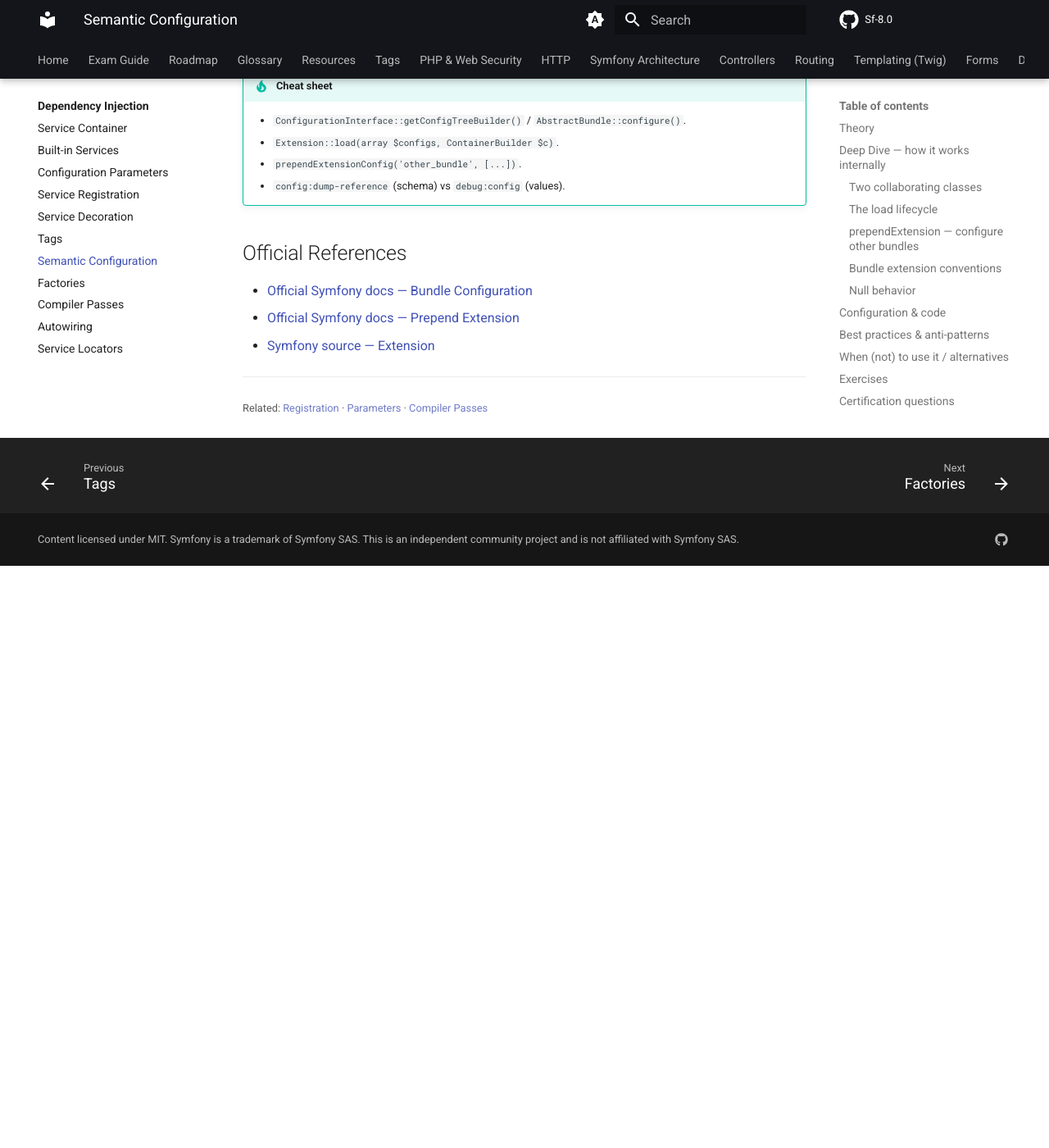
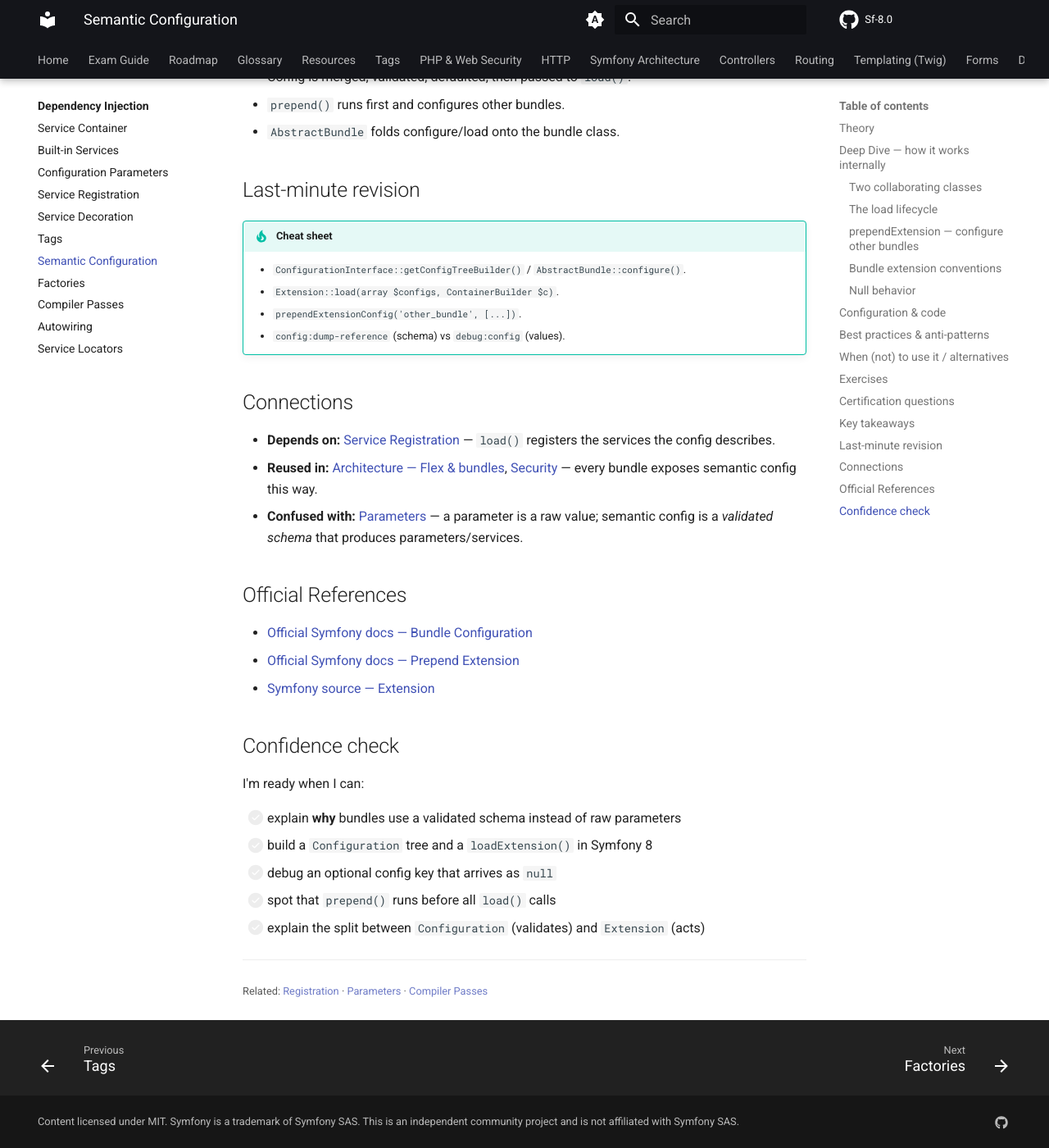
Before and after one commit to jasseryah-mazars/Sf-8.0, an MkDocs documentation site: the page built from docs/dependency-injection/semantic-config.md, in a window 1280 px wide and 1400 px high, scrolled down 5263 px. Shown: the whole window at 82% size. Built offline with MkDocs 1.6.1 and Material for MkDocs 9.7.7, drawn with Linux system fonts in a browser that asks for light colours; comment, search, counter and statistics services are not loaded; the version menu is left out; before the commit the page ends 5953 px from its top, so only the background shows below that; some of the changed text lies outside the part shown.

Commit message:
docs(learning): mentor layer — more areas (Connections/Confidence/Predict + Critical narrative)
Co-Authored-By: Claude Opus 4.8 <noreply@anthropic.com>
Claude-Session: https://claude.ai/code/session_01JZmgF9DXThim3UADm1BKVL

```diff
--- a/docs/dependency-injection/semantic-config.md
+++ b/docs/dependency-injection/semantic-config.md
@@ -36,6 +36,16 @@ its own root key (e.g. `framework:`, `security:`, `app:`). Instead of raw
 parameters, the bundle defines a **schema** (`Configuration`) and an
 **extension** (`Extension`) that reads validated values and registers the right
 services and parameters. This is how bundle options become working services.
+
+!!! question "Predict first"
+    Your bundle needs to set a default for *another* bundle (say a `framework`
+    option). In which method do you do it, and does it run before or after the other
+    bundle's `load()`?
+
+??? note "Reveal"
+    Use `prepend()` (`PrependExtensionInterface`) and
+    `prependExtensionConfig('framework', [...])`. It runs **before** all `load()`
+    calls, so the target bundle loads with your defaults merged in.
 
 ## Deep Dive — how it works internally
 
@@ -246,11 +256,31 @@ to set sane defaults for another bundle, not to override user intent.
     - `prependExtensionConfig('other_bundle', [...])`.
     - `config:dump-reference` (schema) vs `debug:config` (values).
 
+## Connections
+
+- **Depends on:** [Service Registration](registration.md) — `load()` registers the
+  services the config describes.
+- **Reused in:** [Architecture — Flex & bundles](../architecture/flex.md),
+  [Security](../security/configuration.md) — every bundle exposes semantic config
+  this way.
+- **Confused with:** [Parameters](parameters.md) — a parameter is a raw value;
+  semantic config is a *validated schema* that produces parameters/services.
+
 ## Official References
 - [Official Symfony docs — Bundle Configuration](https://symfony.com/doc/current/bundles/configuration.html)
 - [Official Symfony docs — Prepend Extension](https://symfony.com/doc/current/bundles/prepend_extension.html)
 - [Symfony source — Extension](https://github.com/symfony/symfony/blob/8.0/src/Symfony/Component/DependencyInjection/Extension/Extension.php)
 
+## Confidence check
+
+I'm ready when I can:
+
+- [ ] explain **why** bundles use a validated schema instead of raw parameters
+- [ ] build a `Configuration` tree and a `loadExtension()` in Symfony 8
+- [ ] debug an optional config key that arrives as `null`
+- [ ] spot that `prepend()` runs before all `load()` calls
+- [ ] explain the split between `Configuration` (validates) and `Extension` (acts)
+
 ---
 
 <small>Related: [Registration](registration.md) · [Parameters](parameters.md) ·
```
Also changed, not shown: docs/architecture/code-organization.md (+25 -0 lines), docs/miscellaneous/configuration.md (+16 -0 lines), docs/miscellaneous/debugging.md (+9 -0 lines).
